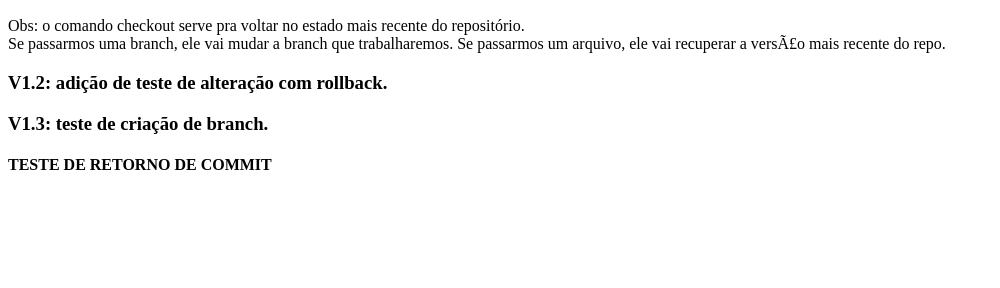
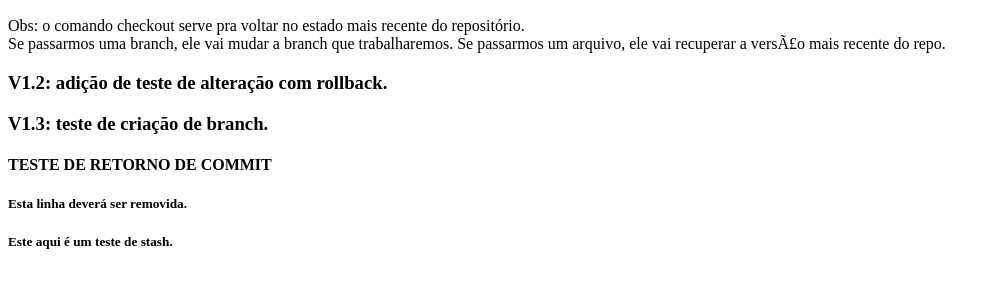
Before and after one commit to llamarck/base, a plain HTML site: page index.html in a window 1280 px wide. Shown: the part 96-384 px from the top of the page, without its empty margins (0-1000 px from the left). Drawn offline with Linux system fonts and the light colour scheme.

Commit message:
versão final do dia 24, segunda-feira, incluindo teste de stash e revert

```diff
--- a/index.html
+++ b/index.html
@@ -1,4 +1,6 @@
-<head></head><body><h1> V1.: criação do arquivo - primeiro commit. </h1>
+<html>
+<body>
+  <h1> V1.: criação do arquivo - primeiro commit. </h1>
 <h2> V1.1: adição de nova linha, primeiro checkout. </h2>
 <p>Obs: o comando checkout serve pra voltar no estado mais recente do repositório.<br>
   Se passarmos uma branch, ele vai mudar a branch que trabalharemos.
@@ -6,4 +8,7 @@
 <h3> V1.2: adição de teste de alteração com rollback.</h3>
 <h3> V1.3: teste de criação de branch.</h3>
 <h4> TESTE DE RETORNO DE COMMIT </h4>
+<h5> Esta linha deverá ser removida. </h5>
+<h5> Este aqui é um teste de stash. </h5>
 </body>
+</html>
```
